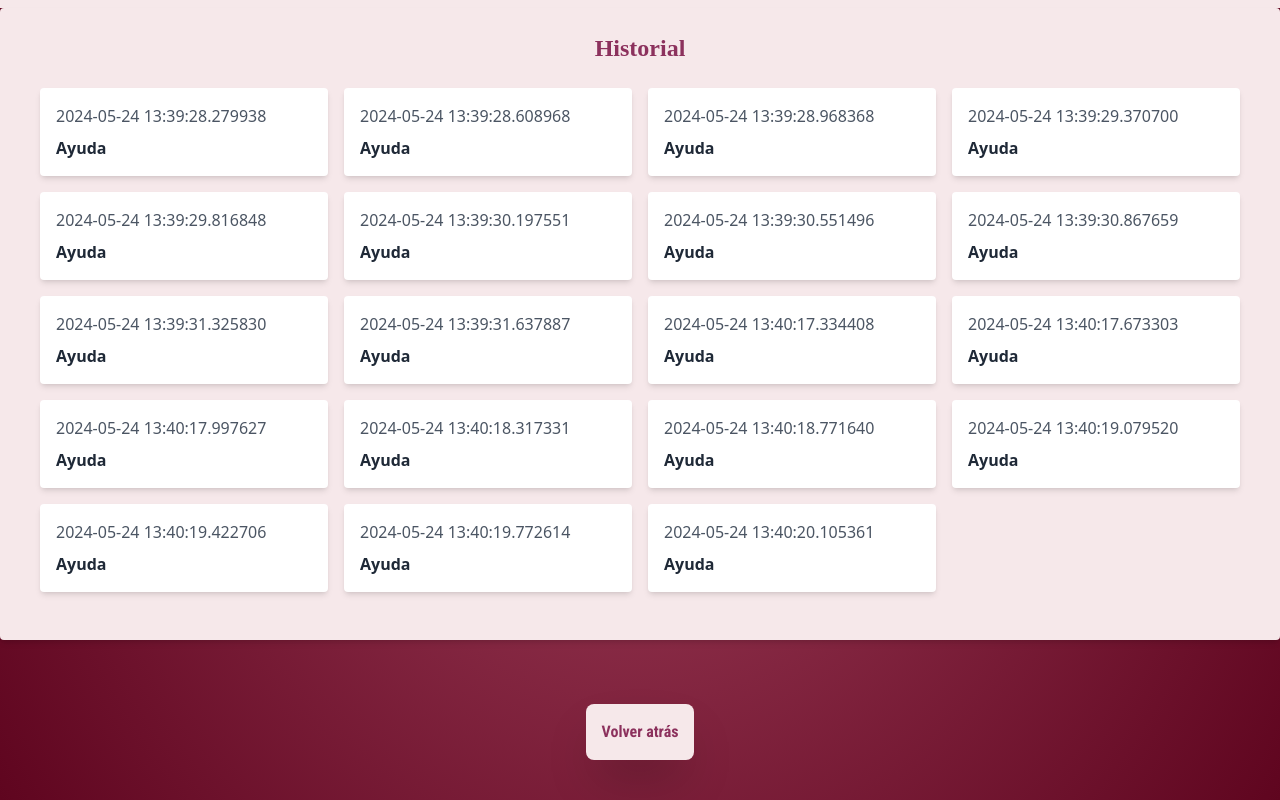
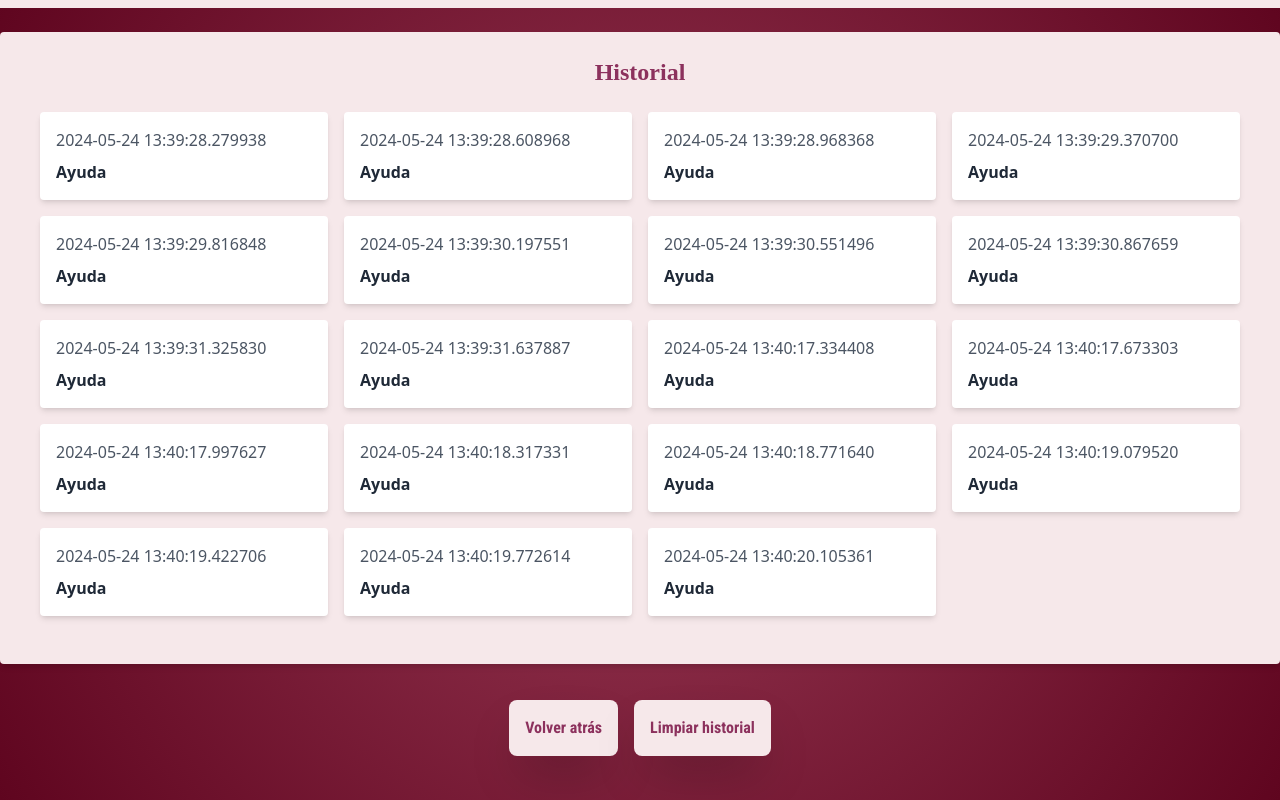
Before and after one commit to gabigonzalz/Habitos---WEB, a Flask app: page /historial in a window 1280 px wide. Run offline with Flask 3, Linux system fonts and the light colour scheme; a user stored in the database is signed in; some libraries are stand-ins or nearby versions; some web fonts are replaced.

Commit message:
Limpiar historial

```diff
--- a/app.py
+++ b/app.py
@@ -161,6 +161,22 @@
 
 
 
+#RUTA; LIMPIAR EL HISTORIAL DEL USUARIO
+@app.route('/borrar_todo_historial', methods=['POST'])
+def borrar_todo_historial():
+
+    id_usuario = session.get("id_usuario")
+    # Filtramos todos los habitos completados del usuario
+    if id_usuario:
+        habitos_completados = HabitosCompletados.query.filter_by(id_usuario=id_usuario).all()
+        # Iteramos cada uno de los habitos para eliminar
+        for habito_completado in habitos_completados:
+            db.session.delete(habito_completado)
+
+        db.session.commit()
+    # Mostramos el historial limpio
+    return redirect(url_for('historial_habitos'))
+
 
 
 # Siempre al final para poder ejecutar el programa
--- a/templates/historial.html
+++ b/templates/historial.html
@@ -40,9 +40,13 @@
         {% endif %}
     </div>
 
-    <footer class="mt-auto">
+    <footer class="flex space-x-4 m-5">
         <!-- Enlace para volver atrás -->
-        <a href="pagina_principal" style="font-family:Roboto Condensed" class="text-[#8c315d] p-4 bg-[#F6E8EA] font-bold rounded-lg shadow-2xl hover:bg-[#E3BCC1] hover:scale-110 block w-full max-w-xs mx-auto m-10">Volver atrás</a>
+        <a href="pagina_principal" style="font-family: Roboto Condensed;" class="text-[#8c315d] p-4 bg-[#F6E8EA] font-bold rounded-lg shadow-2xl hover:bg-[#E3BCC1] hover:scale-110">Volver atrás</a>
+        <!-- Boton para limpiar el historial -->
+        <form action="/borrar_todo_historial" method="post">
+            <button type="submit" style="font-family: Roboto Condensed;" class="text-[#8c315d] p-4 bg-[#F6E8EA] font-bold rounded-lg shadow-2xl hover:bg-[#E3BCC1] hover:scale-110">Limpiar historial</button>
+        </form>
     </footer>
 </body>
 </html>
```
Also changed, not shown: instance/base_de_datos.db.
